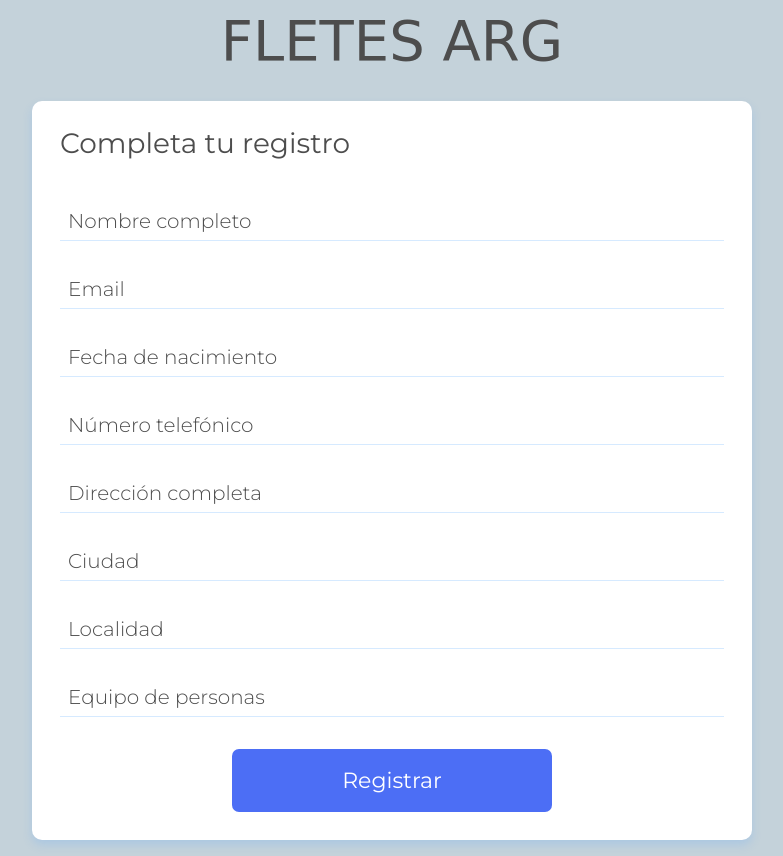
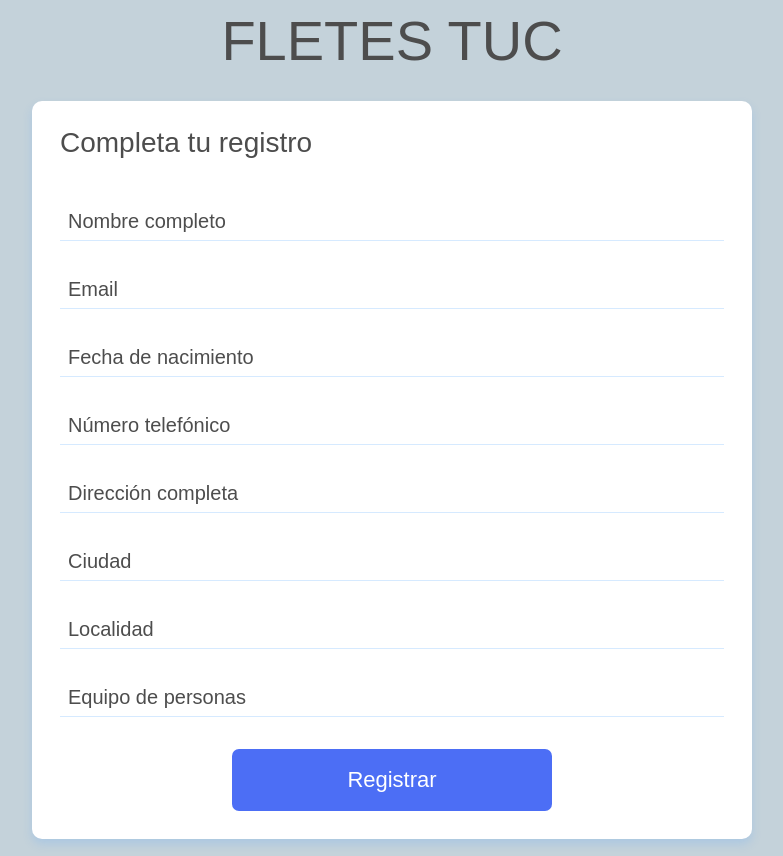
Before and after one commit to lopezalvaro16/Fletes-tuc, a plain HTML site: page registro.html in a window 1280 px wide. Shown: the part 88-944 px from the top of the page, without its empty margins (248-1031 px from the left). Drawn offline with Linux system fonts and the light colour scheme; files that its build step writes are made by us from their sources; files whose address does not match are found by name.

Commit message:
Se agregaron algunos estilos a las paginas registo.html card-fleteros.html e index.html

```diff
--- a/assets/css/registro.css
+++ b/assets/css/registro.css
@@ -1,3 +1,9 @@
+
+* {
+  margin: 0;
+  padding: 0;
+  font-family: "poppins", sans-serif;
+}
 .header-registro{
   display: flex;
   flex-direction: column;
@@ -12,7 +18,6 @@
 }
 
 .registro-header__title {
-  font-family:cursive;
   font-size: var(--font-size-logo);
   margin-bottom: 1rem;
 }
--- a/registro.html
+++ b/registro.html
@@ -1,76 +1,149 @@
 <!DOCTYPE html>
 <html lang="es">
   <head>
-    <meta charset="UTF-8">
-    <meta name="viewport" content="width=device-width, initial-scale=1.0">
+    <meta charset="UTF-8" />
+    <meta name="viewport" content="width=device-width, initial-scale=1.0" />
     <title>FLETES ARG | Crear cuenta</title>
-    <link href="https://fonts.googleapis.com/css2?family=Montserrat:wght@300;400&display=swap" rel="stylesheet">
-    <link href="https://fonts.googleapis.com/css2?family=Pacifico&display=swap" rel="stylesheet">
-    <link rel="stylesheet" href="/form-fletes/assets/css/base/base.css">
-    <link rel="stylesheet" href="/form-fletes/assets/css/registro.css">
-    <link rel="stylesheet" href="/form-fletes/assets/css/componentes/card.css">
-    <link rel="stylesheet" href="/form-fletes/assets/css/componentes/inputs.css">
-    <link rel="stylesheet" href="/form-fletes/assets/css/componentes/button.css">
+    <link
+      href="https://fonts.googleapis.com/css2?family=Montserrat:wght@300;400&display=swap"
+      rel="stylesheet"
+    />
+    <link
+      href="https://fonts.googleapis.com/css2?family=Pacifico&display=swap"
+      rel="stylesheet"
+    />
+    <link rel="stylesheet" href="/form-fletes/assets/css/base/base.css" />
+    <link rel="stylesheet" href="/form-fletes/assets/css/registro.css" />
+    <link
+      rel="stylesheet"
+      href="/form-fletes/assets/css/componentes/card.css"
+    />
+    <link
+      rel="stylesheet"
+      href="/form-fletes/assets/css/componentes/inputs.css"
+    />
+    <link
+      rel="stylesheet"
+      href="/form-fletes/assets/css/componentes/button.css"
+    />
   </head>
   <body>
     <main class="container flex flex--column flex--center">
       <div class="header-registro">
-            <img src="https://images.vexels.com/media/users/3/138311/isolated/preview/9134bca3ad7ba83cb39ee6fd1e5e7223-icono-de-transporte-de-camion-van.png" alt="Logo" class="registro-header__logo">
-            <h1 class="registro-header__title">FLETES ARG</h1>
+        <img
+          src="https://images.vexels.com/media/users/3/138311/isolated/preview/9134bca3ad7ba83cb39ee6fd1e5e7223-icono-de-transporte-de-camion-van.png"
+          alt="Logo"
+          class="registro-header__logo"
+        />
+        <h1 class="registro-header__title">FLETES TUC</h1>
       </div>
       <section class="card">
         <h2 class="card__title">Completa tu registro</h2>
-            <form action="/form-fletes/registro_concluido.html" class="formulario flex flex--column">
+        <form
+          action="/form-fletes/registro_concluido.html"
+          class="formulario flex flex--column"
+        >
           <fieldset>
-
             <div class="input-container">
-                        <input name="name" id="name" class="input" type="text" placeholder="Nombre" required>
+              <input
+                name="name"
+                id="name"
+                class="input"
+                type="text"
+                placeholder="Nombre"
+                required
+              />
               <label class="input-label" for="name">Nombre completo</label>
               <span class="input-message-error">Este campo no es valido</span>
             </div>
             <div class="input-container">
-                        <input name="email" id="email" class="input" type="email" placeholder="Email" required>
+              <input
+                name="email"
+                id="email"
+                class="input"
+                type="email"
+                placeholder="Email"
+                required
+              />
               <label class="input-label" for="email">Email</label>
               <span class="input-message-error">Este campo no es valido</span>
             </div>
           </fieldset>
           <fieldset>
-
             <div class="input-container">
-                        <input name="birth" id="birth" class="input" type="text" placeholder="Fecha de nacimento">
+              <input
+                name="birth"
+                id="birth"
+                class="input"
+                type="text"
+                placeholder="Fecha de nacimento"
+              />
               <label class="input-label" for="birth">Fecha de nacimiento</label>
               <span class="input-message-error">Este campo no es valido</span>
             </div>
             <div class="input-container">
-                        <input name="phoneNumber" id="phoneNumber" class="input" type="text" placeholder="Número telefónico">
-                        <label class="input-label" for="phoneNumber">Número telefónico</label>
+              <input
+                name="phoneNumber"
+                id="phoneNumber"
+                class="input"
+                type="text"
+                placeholder="Número telefónico"
+              />
+              <label class="input-label" for="phoneNumber"
+                >Número telefónico</label
+              >
               <span class="input-message-error">Este campo no es valido</span>
             </div>
           </fieldset>
           <fieldset>
-
             <div class="input-container">
-                        <input name="cep" id="cep" class="input" type="text" placeholder="CEP">
+              <input
+                name="cep"
+                id="cep"
+                class="input"
+                type="text"
+                placeholder="CEP"
+              />
               <label class="input-label" for="cep">Dirección completa</label>
               <span class="input-message-error">Este campo no es valido</span>
             </div>
             <div class="input-container">
-                        <input name="city" id="city" class="input" type="text" placeholder="Ciudad">
+              <input
+                name="city"
+                id="city"
+                class="input"
+                type="text"
+                placeholder="Ciudad"
+              />
               <label class="input-label" for="city">Ciudad</label>
               <span class="input-message-error">Este campo no es valido</span>
             </div>
             <div class="input-container">
-                        <input name="state" id="state" class="input" type="text" placeholder="Estado" >
+              <input
+                name="state"
+                id="state"
+                class="input"
+                type="text"
+                placeholder="Estado"
+              />
               <label class="input-label" for="state">Localidad</label>
               <span class="input-message-error">Este campo no es valido</span>
             </div>
             <div class="input-container">
-                        <input name="number" id="number" class="input" type="text" placeholder="Con cuantas personas suele o podria trabajar">
-                        <label class="input-label" for="phoneNumber">Equipo de personas</label>
+              <input
+                name="number"
+                id="number"
+                class="input"
+                type="text"
+                placeholder="Con cuantas personas suele o podria trabajar"
+              />
+              <label class="input-label" for="phoneNumber"
+                >Equipo de personas</label
+              >
               <span class="input-message-error">Este campo no es valido</span>
             </div>
           </fieldset>
-                <button class="button">Registrar</a>
+          <button class="button">Registrar</button>
         </form>
       </section>
     </main>
--- a/style.scss
+++ b/style.scss
@@ -19,6 +19,10 @@ body {
 }
 .logo{
   font-size: 1.7rem;
+}
+.logo a{
+  color: #bfbecc;
+  text-decoration: none;
 }
 .list{
   list-style: none;
```
Also changed, not shown: assets/css/card-fleteros.css (+14 -1 lines), assets/css/card-presentacion.css (+22 -7 lines), card-fletero-presentacion.html (+10 -10 lines), card-fleteros.html (+22 -14 lines), index.html (+3 -1 lines), style.css, 1 other file. Lines whose indentation alone changed are shown as unchanged.
